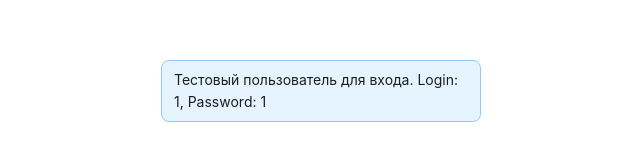
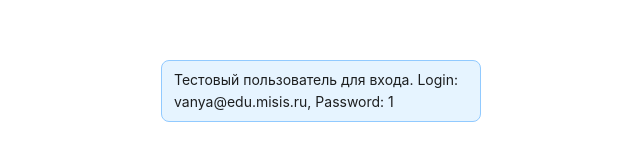
Before and after one commit to EgorTarasov/innohack, a React (Vite) app in the folder frontend/: page /login in a window 1280 px wide. Shown: the part 160-323 px from the top of the page, without its empty margins (319-959 px from the left). Built offline with nearby package versions, Linux system fonts and the light colour scheme.

Commit message:
frontv2: Поменять тестового пользователя

```diff
--- a/frontend/src/pages/Login.tsx
+++ b/frontend/src/pages/Login.tsx
@@ -35,7 +35,7 @@
             <Row className='auth'>
                 <Col span={6} xs={{ span: 20 }} lg={{ span: 6 }}>
                     <Alert
-                        message=' Тестовый пользователь для входа. Login: 1, Password: 1'
+                        message=' Тестовый пользователь для входа. Login: vanya@edu.misis.ru, Password: 1'
                         type='info'
                     />
 
```
